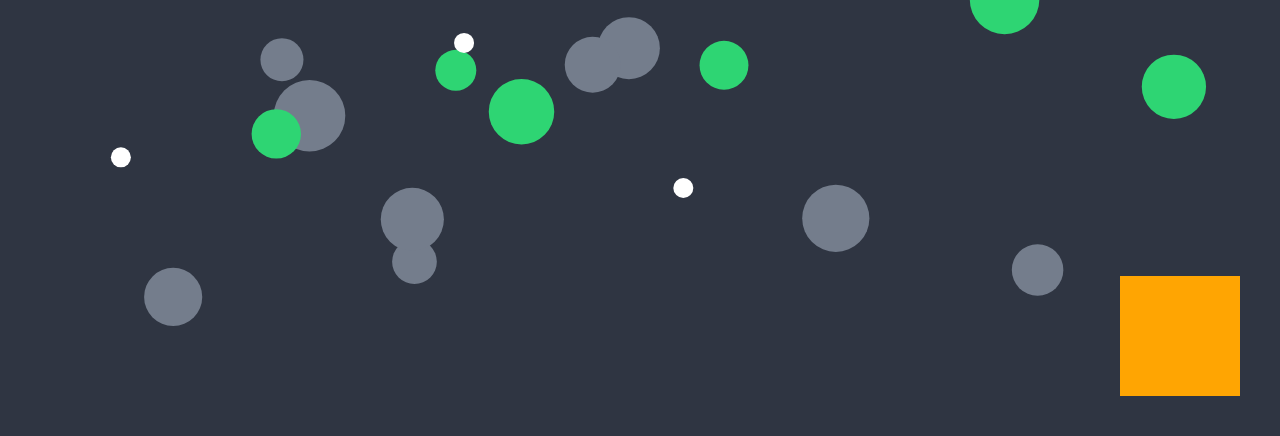
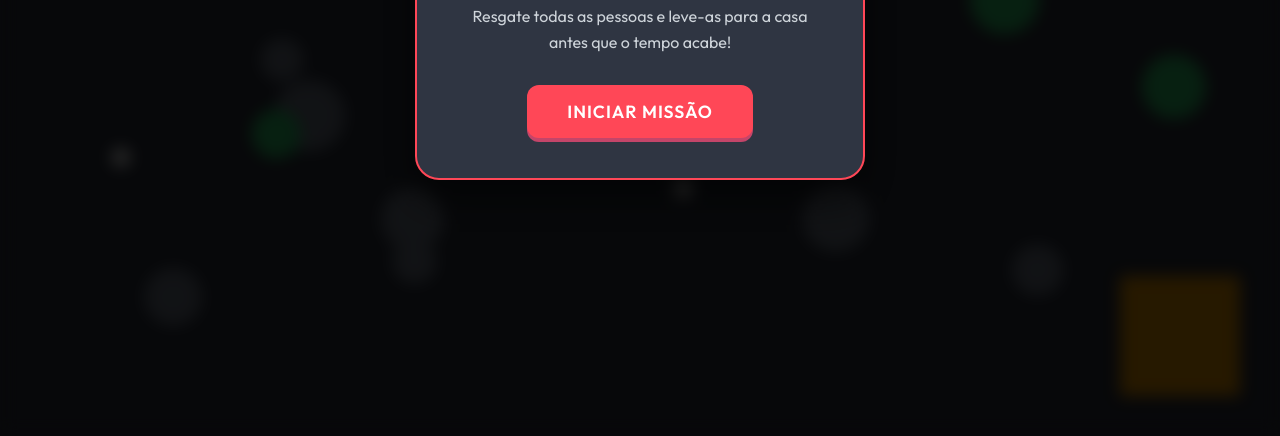
Before and after one commit to lobertolaccini-ship-it/Save-the-People, a plain HTML site: page index.html in a window 1280 px wide. Shown: the part 364-800 px from the top of the page. Drawn offline with nearby package versions, Linux system fonts and the light colour scheme.

Commit message:
Updates Finais

```diff
--- a/index.html
+++ b/index.html
@@ -22,7 +22,7 @@
         </div>
 
         <!-- Telas de Estado -->
-        <div id="overlay" class="hidden">
+        <div id="overlay">
             <div id="menu-content" class="modal">
                 <h1>Save the People</h1>
                 <p>Resgate todas as pessoas e leve-as para a casa antes que o tempo acabe!</p>
```
